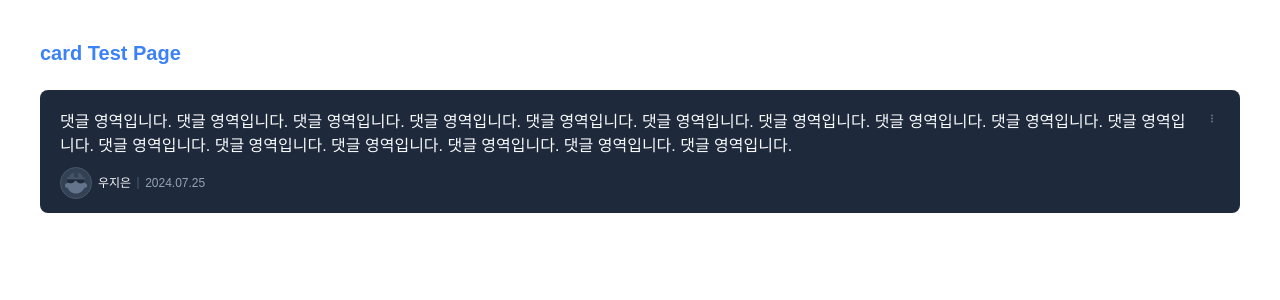
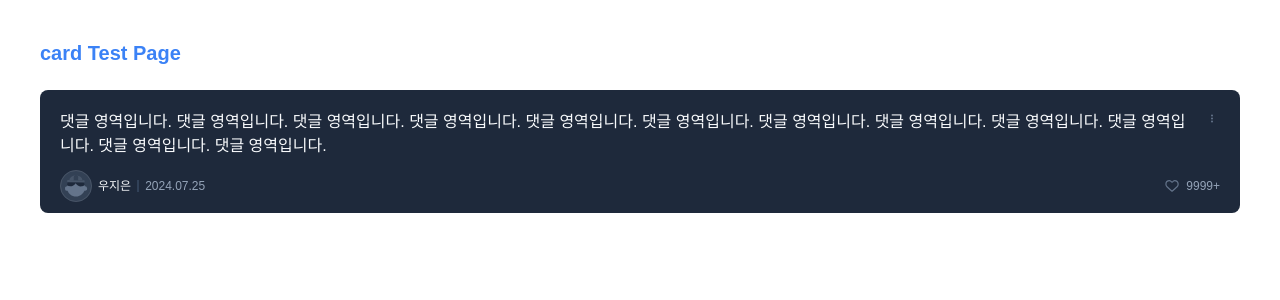
Before and after one commit to ozen0718/coworkers, a Next.js app: page /card in a window 1280 px wide. Shown: the top 300 px of the page. Built offline with nearby package versions, Linux system fonts and the light colour scheme.

Commit message:
[Feat] AuthorInfo - heart icon 추가

```diff
--- a/src/components/Card/Comment/AuthorInfo.tsx
+++ b/src/components/Card/Comment/AuthorInfo.tsx
@@ -2,7 +2,8 @@ import Image from "next/image";
 
 export default function AuthorInfo() {
   return (
-    <div className="flex items-center w-full text-xs space-x-[6px] mt-3">
+    <div className="flex items-center w-full text-xs space-x-[6px] mt-3 justify-between">
+      <div className="flex items-center space-x-[6px]">
         <Image
           src="/icons/profile-member-lg.svg"
           alt="프로필 사진"
@@ -13,5 +14,16 @@ export default function AuthorInfo() {
         <div className="border-l-2 border-slate-700 h-[12px]"></div>
         <span className="text-gray400">2024.07.25</span>
       </div>
+      <div className="flex space-x-[6px]">
+        <Image
+          className="cursor-pointer"
+          src="/icons/heart.svg"
+          alt="좋아요"
+          width={16}
+          height={16}
+        />
+        <span className="text-gray400">9999+</span>
+      </div>
+    </div>
   );
 }
--- a/src/components/Card/Comment/BoardComment.tsx
+++ b/src/components/Card/Comment/BoardComment.tsx
@@ -9,8 +9,7 @@ export default function BoardComment() {
       <div className="flex justify-between items-start w-full text-base">
         <div className="flex items-start w-full relative">
           {/* 텍스트 내용 */}
-          <span className="block max-h-[45px] overflow-y-auto overflow-x-hidden scroll-area mr-2 pr-6">
-            댓글 영역입니다. 댓글 영역입니다. 댓글 영역입니다. 댓글 영역입니다.
+          <span className="block min-h-[40px] max-h-[50px] overflow-y-auto overflow-x-hidden scroll-area mr-2 pr-6">
             댓글 영역입니다. 댓글 영역입니다. 댓글 영역입니다. 댓글 영역입니다.
             댓글 영역입니다. 댓글 영역입니다. 댓글 영역입니다. 댓글 영역입니다.
             댓글 영역입니다. 댓글 영역입니다. 댓글 영역입니다. 댓글 영역입니다.
@@ -25,8 +24,9 @@ export default function BoardComment() {
           />
         </div>
       </div>
-
-      <AuthorInfo />
+      <div className="flex-grow">
+        <AuthorInfo />
+      </div>
     </div>
   );
 }
```
Also changed, not shown: public/icons/heart.svg (renamed from public/icons/ic_heart.svg). Lines whose indentation alone changed are shown as unchanged.
